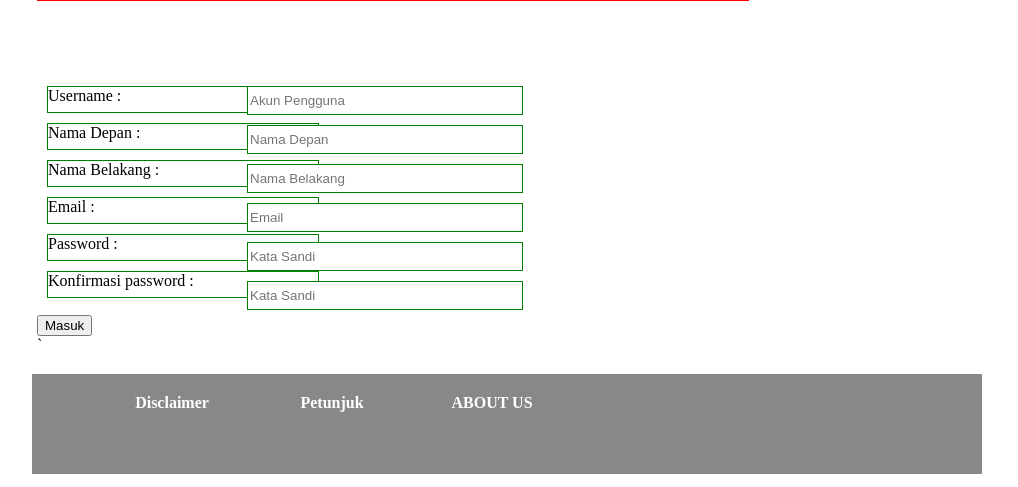
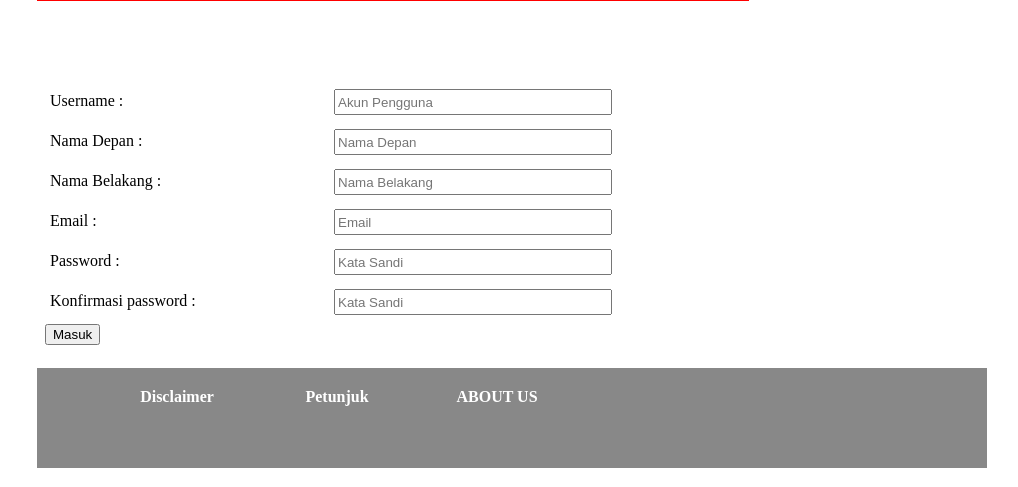
Before and after one commit to AndreCahyaS/Perantara-FTIUKDW, a PHP site: page /register.html in a window 1280 px wide. Shown: the part 313-800 px from the top of the page, without its empty margins (133-1151 px from the left). Run offline with PHP 8.4, Linux system fonts and the light colour scheme.

Commit message:
register

```diff
--- a/css/register.css
+++ b/css/register.css
@@ -2,6 +2,5 @@
 
 .grid_7 {
 	margin : 5px;
-	height : 25px;
-	border : solid 1px green;
+	height : 20px;
 }
--- a/register.html
+++ b/register.html
@@ -40,27 +40,49 @@
 
 
                   <div id="content" class="grid_24">
-                    <div id="content" class="grid_15">
+                    <div id="content" class="grid_20">
                     <form id="daftar" >
-                        <div id="kiri" class="grid_5">
-                                                <label for="username" class="grid_7">Username :<br/></label>
-                                                <label for="namadepan" class="grid_7">Nama Depan :<br/></label>
-                                                <label for="namabelakang" class="grid_7">Nama Belakang :<br/></label>
-                                                <label for="email" class="grid_7">Email :<br/></label>
-                                                <label for="password" class="grid_7">Password :<br/></label>
-                                                <label for="password" class="grid_7">Konfirmasi password :<br/></label>
-                             </div>
-                         <div id="kanan" class="grid_9">
-                                                <input type="text" name="username" class="grid_7" placeholder="Akun Pengguna"><br/>
-                                                <input type="text" name="namadepan" class="grid_7" placeholder="Nama Depan"><br/>
-                                                <input type="text" name="namabelakang" class="grid_7" placeholder="Nama Belakang"><br/>
-                                                <input type="email" name="email" class="grid_7" placeholder="Email"><br/>
-                                                <input type="password" name="password" class="grid_7" placeholder="Kata Sandi"><br/>
-                                                <input type="password" name="kpassword" class="grid_7" placeholder="Kata Sandi"><br/>
-                             </div>
-                                                <input type="submit" value="Masuk">
+                        <div id="kiri" class="grid_17">
 
-                                        </form>`
+                        <table>
+                        <tr>
+                                                <td><label for="username" class="grid_7">Username :<br/></label></td>
+                                                <td><input type="text" name="username" class="grid_7" placeholder="Akun Pengguna"><br/></td>
+
+                        </tr>
+                        <tr>
+                                                <td> <label for="namadepan" class="grid_7">Nama Depan :<br/></label></td>
+                                                <td><input type="text" name="namadepan" class="grid_7" placeholder="Nama Depan"><br/></td>
+
+                        </tr>
+                        <tr>
+                                                <td><label for="namabelakang" class="grid_7">Nama Belakang :<br/></label></td>
+                                                <td> <input type="text" name="namabelakang" class="grid_7" placeholder="Nama Belakang"><br/></td>
+
+                        </tr>
+                        <tr>
+                                                <td><label for="email" class="grid_7">Email :<br/></label></td>
+                                                <td><input type="email" name="email" class="grid_7" placeholder="Email"><br/></td>
+
+                        </tr>
+                        <tr>
+                                                <td><label for="password" class="grid_7">Password :<br/></label></td>
+                                                <td> <input type="password" name="password" class="grid_7" placeholder="Kata Sandi"><br/></td>
+
+                        </tr>
+                        <tr>
+                                                <td> <label for="password" class="grid_7">Konfirmasi password :<br/></label></td>
+                                                <td><input type="password" name="kpassword" class="grid_7" placeholder="Kata Sandi"><br/></td>
+
+                        </tr>
+
+                                               <tr>
+                                                  <td>
+                                                <input type="submit" value="Masuk"></td>
+                                                  </tr>
+                                      </table>
+                                        </form>
+
 
                    </div>
                 </div>
```
